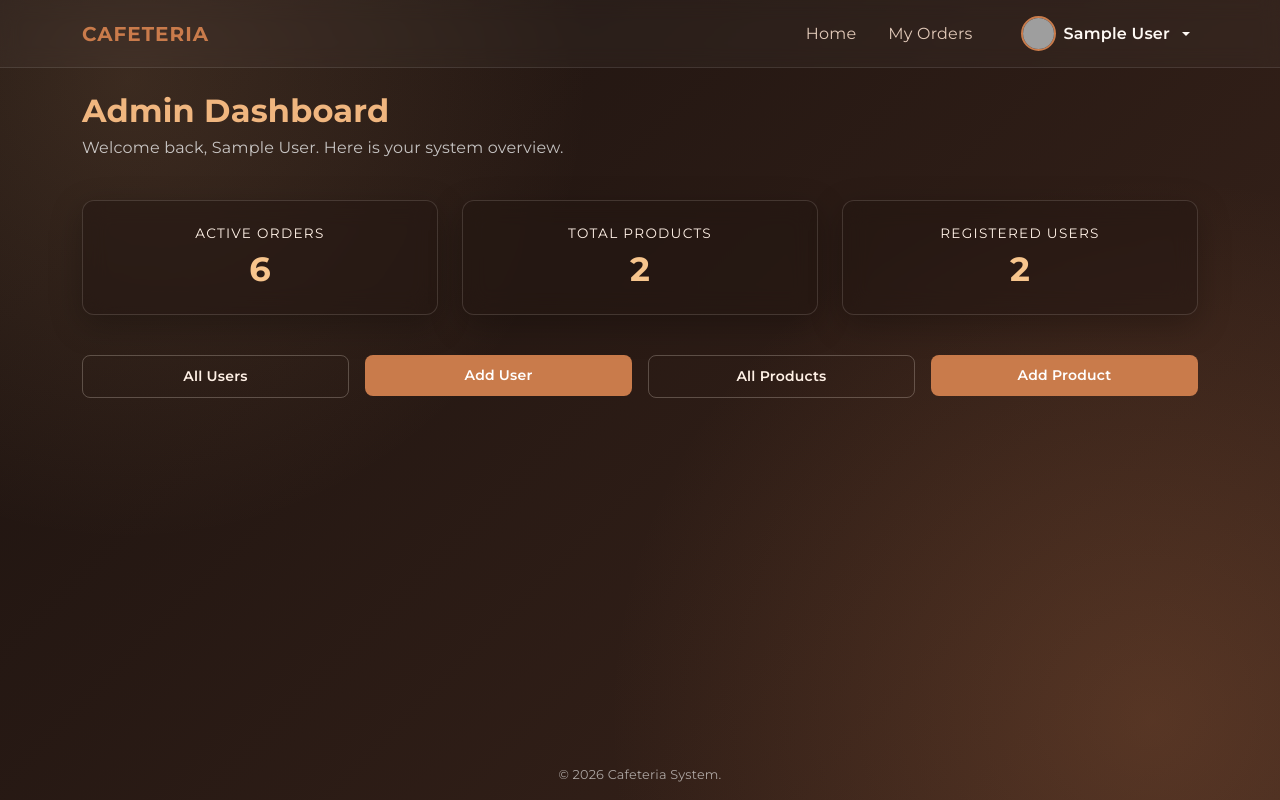
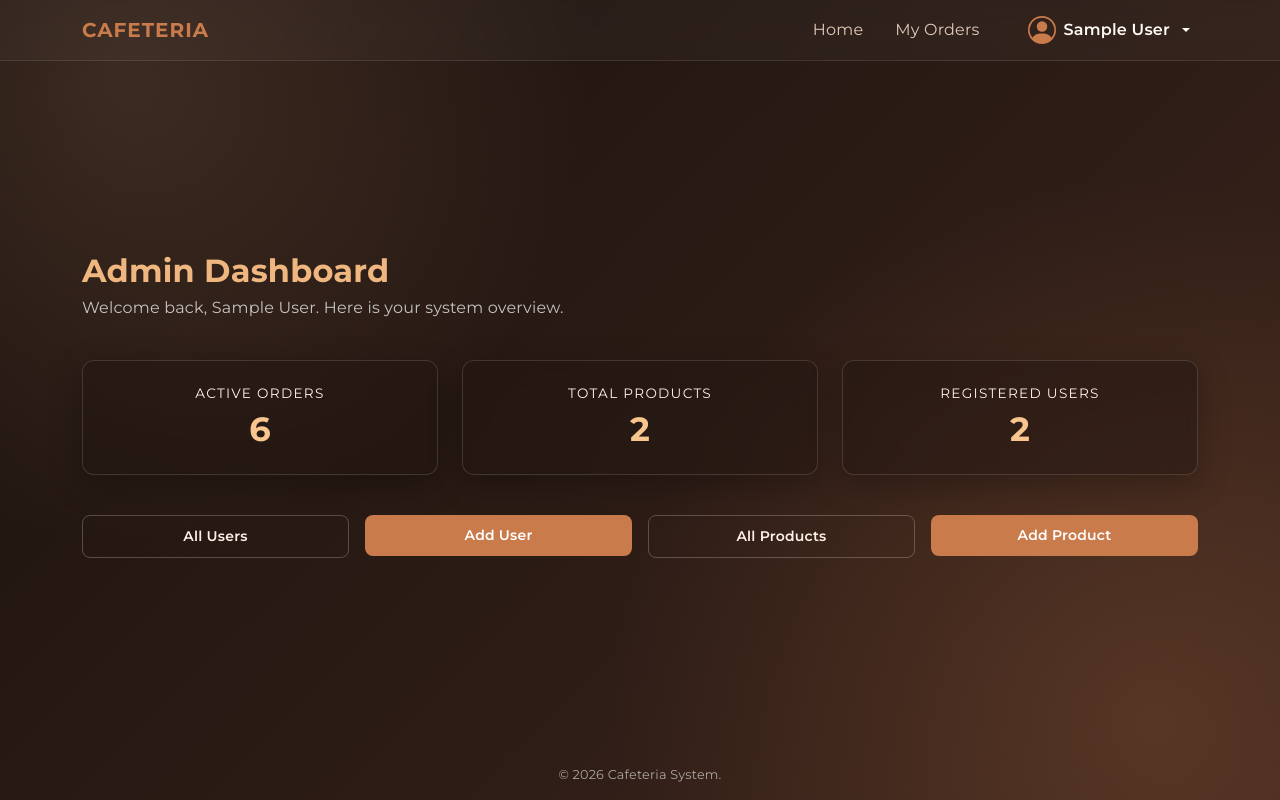
Before and after one commit to KarimGad02/PHP-Coffee-Shop, a PHP site: page /admin/dashboard.php in a window 1280 px wide. Run offline with PHP 8.4, Linux system fonts and the light colour scheme; the visitor is signed in with stand-in values (Sample User, id 1); grey boxes are pictures that could not be loaded.

Commit message:
edit the nav

```diff
--- a/public/includes/header.php
+++ b/public/includes/header.php
@@ -53,10 +53,13 @@ if (!isset($_SESSION['user_id']) && !in_array($currentPage, $publicPages)) {
 
                         <li class="nav-item dropdown ms-lg-3">
                             <a class="nav-link dropdown-toggle d-flex align-items-center gap-2" href="#" id="userDropdown" role="button" data-bs-toggle="dropdown" aria-expanded="false" style="color: var(--text-main);">
-                                <img src="/images/default-avatar.png" alt="Profile" class="rounded-circle" style="width: 35px; height: 35px; object-fit: cover; border: 2px solid var(--accent-primary);">
+                                <svg xmlns="http://www.w3.org/2000/svg" width="28" height="28" fill="var(--accent-primary)" viewBox="0 0 16 16">
+                                  <path d="M11 6a3 3 0 1 1-6 0 3 3 0 0 1 6 0z"/>
+                                  <path fill-rule="evenodd" d="M0 8a8 8 0 1 1 16 0A8 8 0 0 1 0 8zm8-7a7 7 0 0 0-5.468 11.37C3.242 11.226 4.805 10 8 10s4.757 1.225 5.468 2.37A7 7 0 0 0 8 1z"/>
+                                </svg>
                                 <span class="fw-semibold"><?= htmlspecialchars($_SESSION['user_name']) ?></span>
                             </a>
-                            <ul class="dropdown-menu dropdown-menu-end dropdown-menu-dark" aria-labelledby="userDropdown" style="background: rgba(35, 22, 18, 0.95); border: 1px solid var(--glass-border);">
+                            <ul class="dropdown-menu dropdown-menu-end dropdown-menu-dark mt-2" aria-labelledby="userDropdown" style="background: rgba(35, 22, 18, 0.95); border: 1px solid var(--glass-border);">
                                 <li>
                                     <button class="dropdown-item text-danger" onclick="logout()">Logout</button>
                                 </li>
@@ -80,4 +83,4 @@ if (!isset($_SESSION['user_id']) && !in_array($currentPage, $publicPages)) {
         }
     </script>
 
-    <div class="container flex-grow-1 d-flex flex-column py-4">
+    <div class="container flex-grow-1 d-flex flex-column justify-content-center py-5">
```
Also changed, not shown: storage/cafeteria.sqlite.
